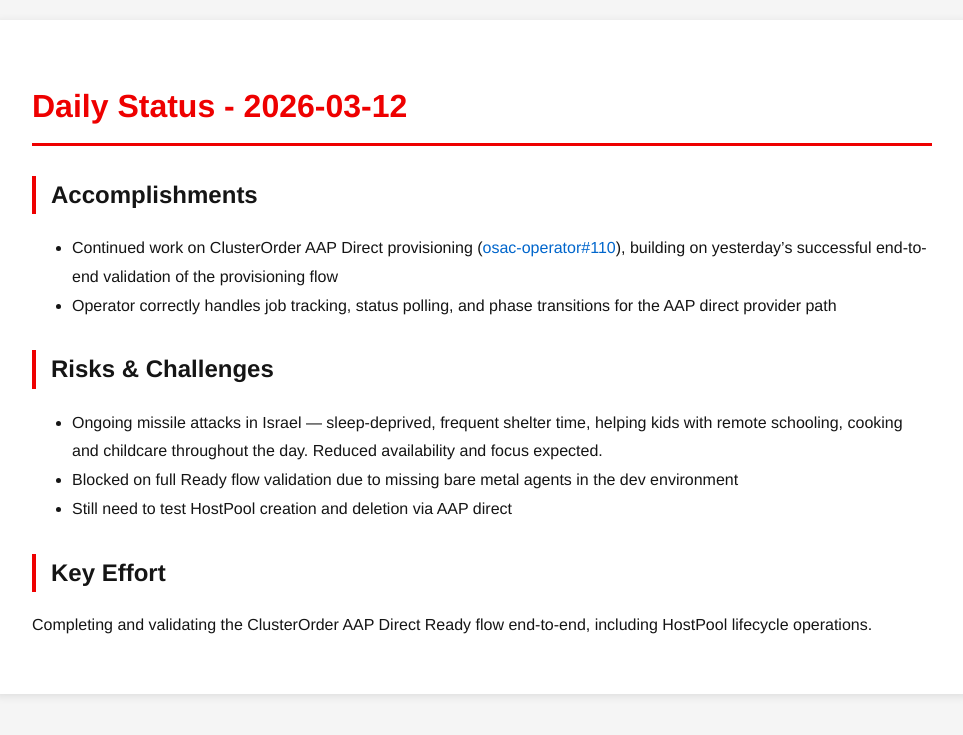
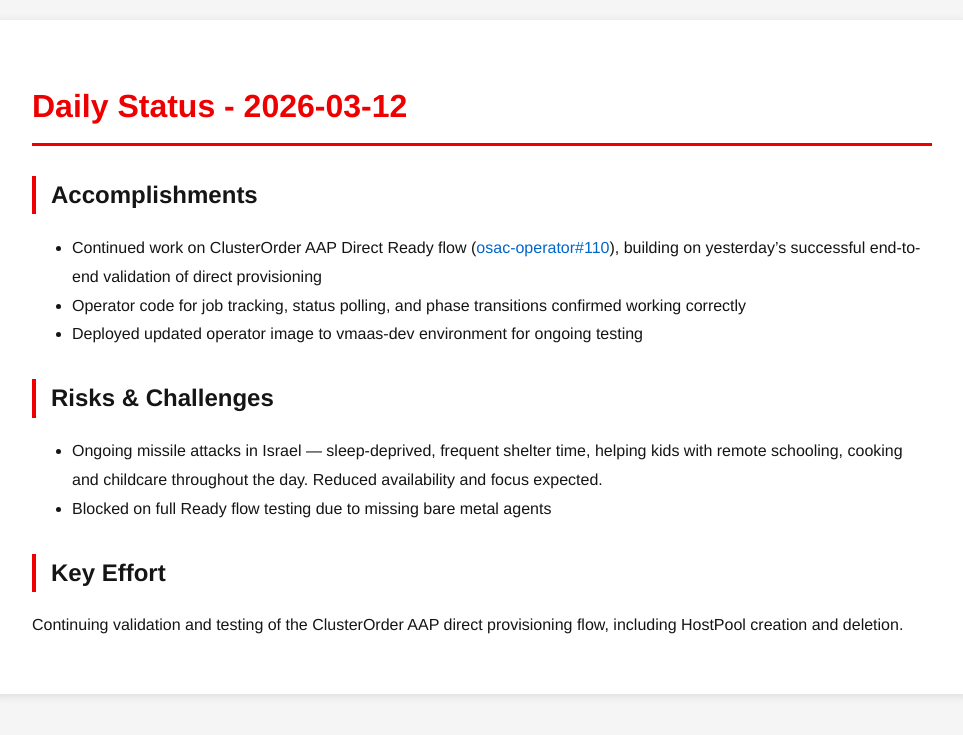
Before and after one commit to tzvatot/daily-status, a Jekyll site: the page built from 2026-03-12.md, in a window 1280 px wide. Shown: the top 735 px of the page, without its empty margins (158-1121 px from the left). Built offline with Jekyll 4.4.1, drawn with Linux system fonts in a browser that asks for light colours.

Commit message:
Daily status update - 2026-03-12

```diff
--- a/2026-03-12.md
+++ b/2026-03-12.md
@@ -7,13 +7,13 @@ date: 2026-03-12
 # Daily Status - 2026-03-12
 
 ## Accomplishments
-- Continued work on ClusterOrder AAP Direct provisioning ([osac-operator#110](https://github.com/osac-project/osac-operator/pull/110)), building on yesterday's successful end-to-end validation of the provisioning flow
-- Operator correctly handles job tracking, status polling, and phase transitions for the AAP direct provider path
+- Continued work on ClusterOrder AAP Direct Ready flow ([osac-operator#110](https://github.com/osac-project/osac-operator/pull/110)), building on yesterday's successful end-to-end validation of direct provisioning
+- Operator code for job tracking, status polling, and phase transitions confirmed working correctly
+- Deployed updated operator image to vmaas-dev environment for ongoing testing
 
 ## Risks & Challenges
 - Ongoing missile attacks in Israel — sleep-deprived, frequent shelter time, helping kids with remote schooling, cooking and childcare throughout the day. Reduced availability and focus expected.
-- Blocked on full Ready flow validation due to missing bare metal agents in the dev environment
-- Still need to test HostPool creation and deletion via AAP direct
+- Blocked on full Ready flow testing due to missing bare metal agents
 
 ## Key Effort
-Completing and validating the ClusterOrder AAP Direct Ready flow end-to-end, including HostPool lifecycle operations.
+Continuing validation and testing of the ClusterOrder AAP direct provisioning flow, including HostPool creation and deletion.
```
